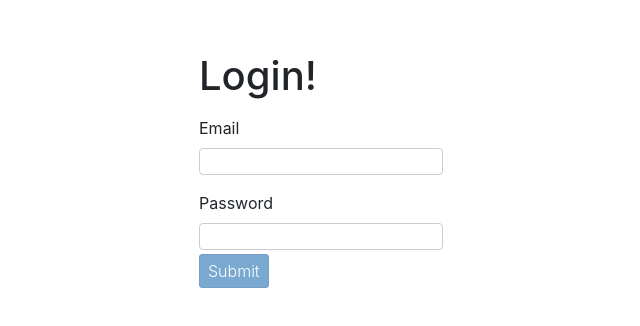
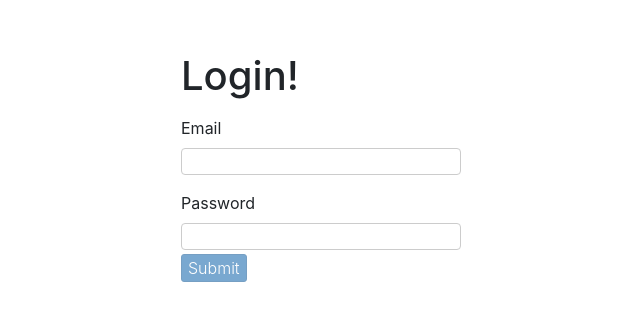
Before and after one commit to saenif/agenda, an Angular app: page /login in a window 1280 px wide. Shown: the part 198-524 px from the top of the page, without its empty margins (319-959 px from the left). Built offline with nearby package versions, Linux system fonts and the light colour scheme.

Commit message:
feat(contact-modal): add cancel button
- refactor styles for buttons
- remove scroll-y when modal is opened

```diff
--- a/src/app/contacts/contact-modal/contact-modal.component.html
+++ b/src/app/contacts/contact-modal/contact-modal.component.html
@@ -15,5 +15,11 @@
   <input formControlName="email" id="email"/>
   <app-control-messages [control]="contactForm.controls.email"></app-control-messages>
 
-    <button type="submit" [mat-dialog-close]="saveContact()" [disabled]="!contactForm.valid">Submit</button>
+  <div class="container-fluid">
+    <div class="row align-content-start">
+      <button class="col-5 mat-button mat-raised-button mat-warn cancel" (click)="cancelEdit()">Cancel</button>
+      <div class="col-2"></div>
+      <button class="mat-button mat-raised-button col-5 submit" type="submit" [mat-dialog-close]="saveContact()" [disabled]="!contactForm.valid">Save</button>
+    </div>
+  </div>
 </form>
--- a/src/app/contacts/contact-modal/contact-modal.component.scss
+++ b/src/app/contacts/contact-modal/contact-modal.component.scss
@@ -31,19 +31,19 @@ textarea {
 }
 
 button {
+  &.submit {
+    color: #fff;
+    background-color: #337ab7;
+  }
+
   margin-top: 4px;
-  color: #fff;
-  background-color: #337ab7;
-  border: 1px solid #2e6da4;
   border-radius: 3px;
-  padding: 4px 8px;
   font-size: 1em;
   font-weight: 300;
 }
 
-button[disabled] {
+button.submit[disabled] {
   background-color: #337ab7;
-  border-color: #2e6da4;
   opacity: .65;
   cursor: not-allowed;
 }
--- a/src/app/contacts/contact-modal/contact-modal.component.ts
+++ b/src/app/contacts/contact-modal/contact-modal.component.ts
@@ -21,10 +21,10 @@ export class ContactModalComponent {
 
     const contact: Contact = this.data['contact'];
     this.contactForm = this.formBuilder.group({
-      'firstName': [contact.firstName, Validators.min(1)],
-      'lastName': [contact.lastName, Validators.min(1)],
-      'phoneNumber': [contact.phoneNumber, Validators.min(1)],
-      'email': [contact.email, Validators.min(1)]
+      'firstName': [contact.firstName, Validators.required],
+      'lastName': [contact.lastName, Validators.required],
+      'phoneNumber': [contact.phoneNumber, Validators.required],
+      'email': [contact.email, Validators.required]
     });
   }
 
@@ -40,8 +40,8 @@ export class ContactModalComponent {
     }
   }
 
-  onNoClick(): void {
-    this.dialogRef.close();
+  cancelEdit(): void {
+   this.dialogRef.close();
   }
 
 }
--- a/src/app/contacts/contact/contact.component.ts
+++ b/src/app/contacts/contact/contact.component.ts
@@ -37,7 +37,9 @@ export class ContactComponent {
     });
 
     dialogRef.afterClosed().subscribe(result => {
-      this.update(result, index);
+      if (result) {
+        this.update(result, index);
+      }
     });
   }
 
@@ -78,6 +80,7 @@ export class ContactComponent {
     this.dataSource.data = newDataSource;
   }
 
-  constructor(public dialog: MatDialog) {
-  }
+
+
+  constructor(public dialog: MatDialog) {}
 }
--- a/src/app/login/login/login.component.html
+++ b/src/app/login/login/login.component.html
@@ -1,5 +1,4 @@
 <div class="login-container">
-
   <form [formGroup]="loginForm" (submit)="login()" class="layout">
     <h1>Login!</h1>
     <label for="email">Email</label>
--- a/src/app/login/login/login.component.scss
+++ b/src/app/login/login/login.component.scss
@@ -1,6 +1,7 @@
 form {
   padding: 10px;
-  max-width: 320px;
+  max-width: 300px;
+  width: 100%;
   top: 30%;
   position: absolute;
 }
@@ -38,14 +39,12 @@ button {
   background-color: #337ab7;
   border: 1px solid #2e6da4;
   border-radius: 3px;
-  padding: 4px 8px;
   font-size: 1em;
   font-weight: 300;
 }
 
 button[disabled] {
   background-color: #337ab7;
-  border-color: #2e6da4;
   opacity: .65;
   cursor: not-allowed;
 }
--- a/src/styles.scss
+++ b/src/styles.scss
@@ -4,6 +4,10 @@ html {
   font-family: sans-serif;
   margin: 0;
   padding: 0;
+
+  &.cdk-global-scrollblock {
+    overflow-y: hidden;
+  }
 }
 
 body {
```
Lines whose indentation alone changed are shown as unchanged.
